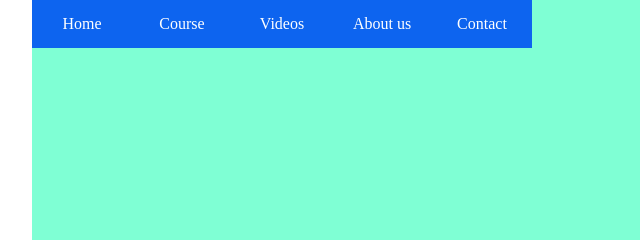
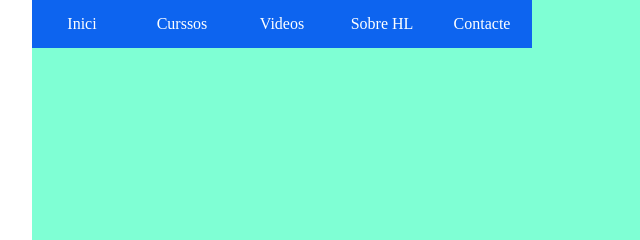
Before and after one commit to hemm97/treballenequip, a plain HTML site: page index.html in a window 1280 px wide. Shown: the top 240 px of the page, 224-864 px from the left. Drawn offline with Linux system fonts and the light colour scheme.

Commit message:
Canvi idioma

```diff
--- a/index.html
+++ b/index.html
@@ -10,8 +10,8 @@
      <div class="centrar">
       <div class="menu">
         <ul class="principal">
-            <li class="links"><a href="">Home</a></li>
-            <li class="links"><a href="">Course</a></li>
+            <li class="links"><a href="">Inici</a></li>
+            <li class="links"><a href="">Curssos</a></li>
             <li class="links"><a href="">Videos</a>
                 <ul class="submenu3" id="sb3">
                     <li class="sub3"><a href="">HTML</a></li>
@@ -19,8 +19,8 @@
                     <li class="sub3"><a href="">Bootstrap</a></li>
                 </ul>
             </li>
-            <li class="links"><a href="">About us</a></li>
-            <li class="links"><a href="">Contact</a></li>
+            <li class="links"><a href="">Sobre HL</a></li>
+            <li class="links"><a href="">Contacte</a></li>
         </ul>
         <div class="iformacio">
             <h1>La meva pagina WEB</h1>
```
Also changed, not shown: 2 other files.
